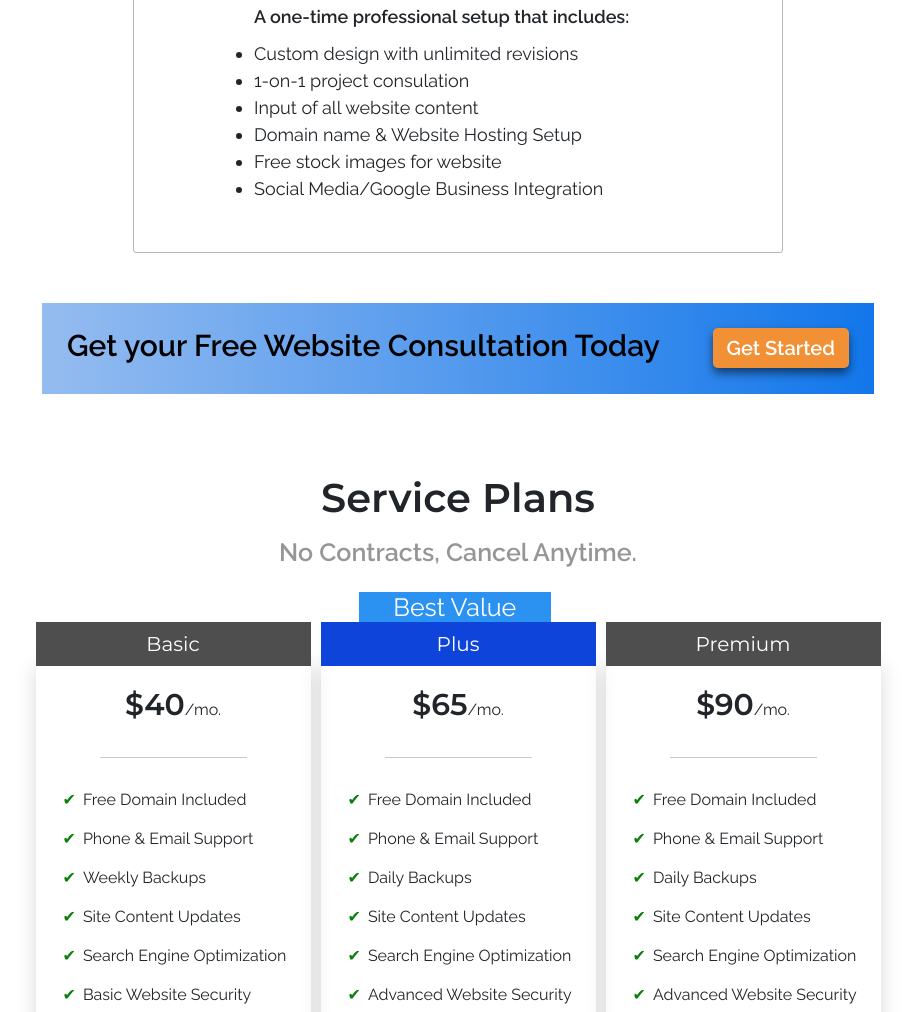
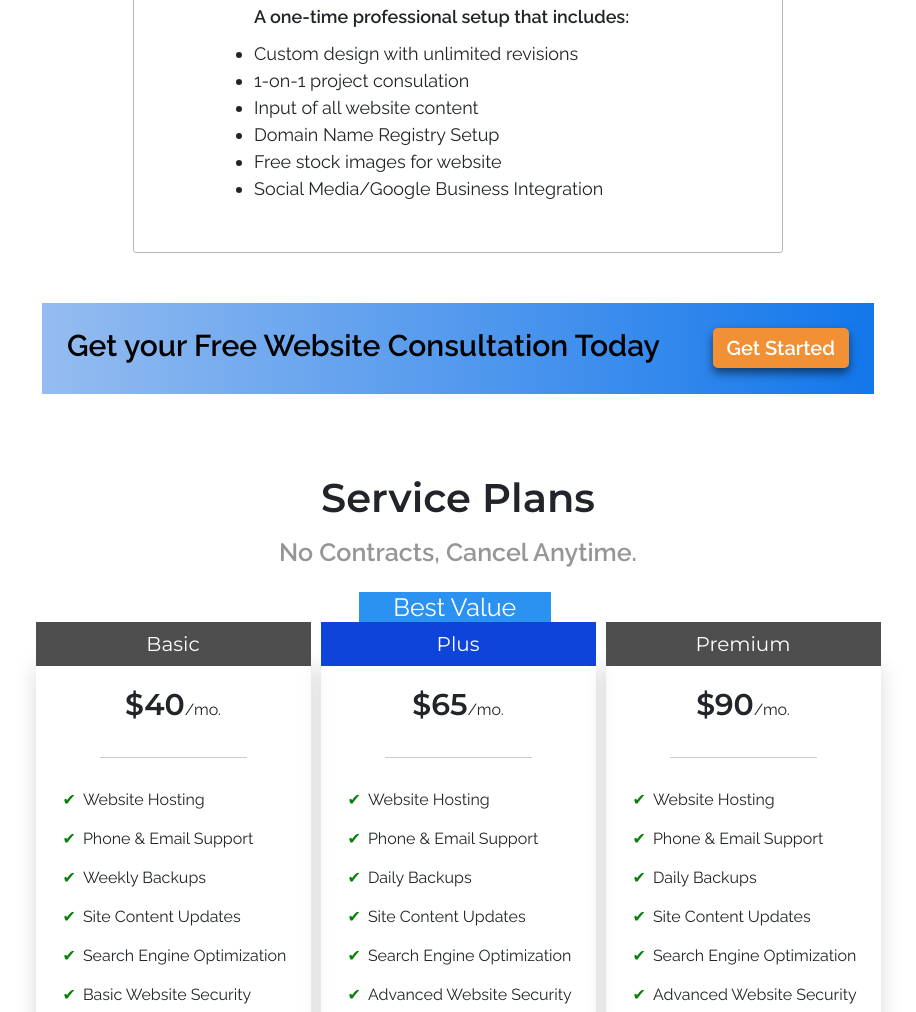
Before and after one commit to tryptonite/KyzenWebDesign, a website: page services.html in a window 1280 px wide. Shown: the part 1220-2232 px from the top of the page, without its empty margins (182-1098 px from the left). Drawn offline with nearby package versions, Linux system fonts and the light colour scheme.

Commit message:
Changed Services

```diff
--- a/services.html
+++ b/services.html
@@ -65,7 +65,7 @@
                     <li>Custom design with unlimited revisions</li>
                     <li>1-on-1 project consulation</li>
                     <li>Input of all website content</li>
-                    <li>Domain name & Website Hosting Setup</li>
+                    <li>Domain Name Registry Setup</li>
                     <li>Free stock images for website</li>
                     <li>Social Media/Google Business Integration</li>
                 </ul>
@@ -90,7 +90,7 @@
                 <p class='p-month'><span class='price'>$40</span>/mo.</p>
                 <hr>
                 <ul>
-                    <li>Free Domain Included</li>
+                    <li>Website Hosting</li>
                     <li>Phone & Email Support</li>
                     <li>Weekly Backups</li>
                     <li>Site Content Updates</li>
@@ -105,7 +105,7 @@
                 <p class='p-month'><span class='price'>$65</span>/mo.</p>
                 <hr>
                 <ul>
-                    <li>Free Domain Included</li>
+                    <li>Website Hosting</li>
                     <li>Phone & Email Support</li>
                     <li>Daily Backups</li>
                     <li>Site Content Updates</li>
@@ -122,7 +122,7 @@
                 <p class='p-month'><span class='price'>$90</span>/mo.</p>
                 <hr>
                 <ul>
-                    <li>Free Domain Included</li>
+                    <li>Website Hosting</li>
                     <li>Phone & Email Support</li>
                     <li>Daily Backups</li>
                     <li>Site Content Updates</li>
```
